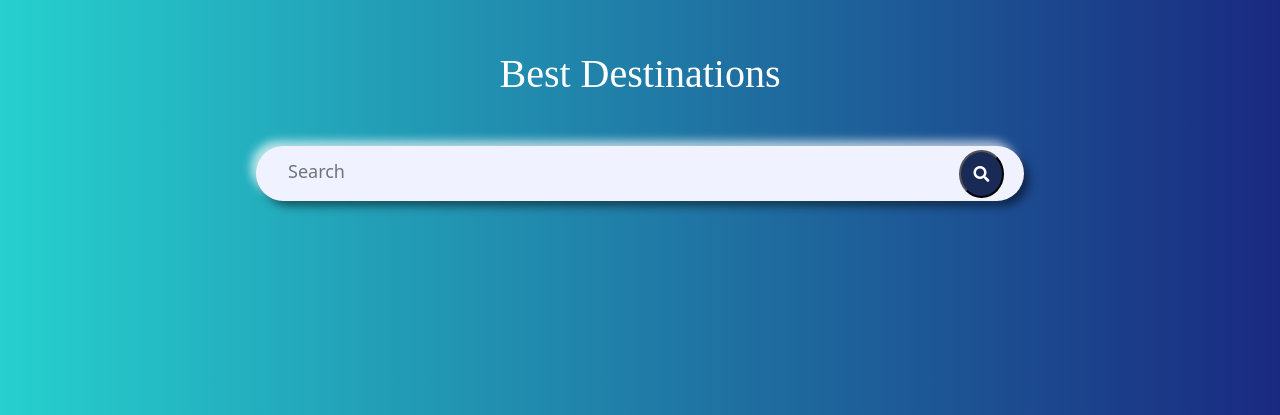
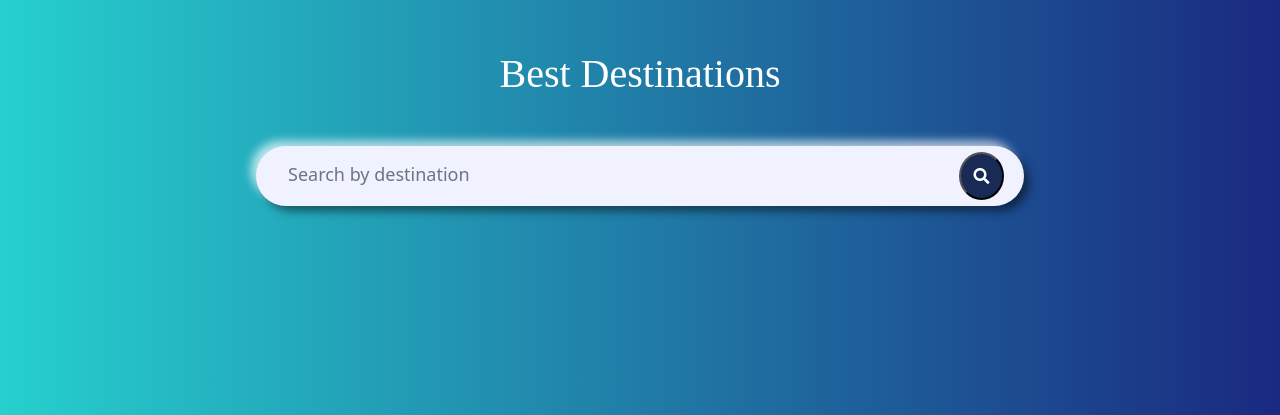
Before and after one commit to jas-sin82/next-destination-club-milestone-3, a Flask app: page /search in a window 1280 px wide. Shown: the part 130-545 px from the top of the page. Run offline with Flask 2, Linux system fonts and the light colour scheme; data that the repository does not hold is empty; some libraries are stand-ins or nearby versions.

Commit message:
Add style and format the file

```diff
--- a/static/css/style.css
+++ b/static/css/style.css
@@ -600,7 +600,7 @@ textarea {
 
 .search-box {
     width: 60%;
-    height: 55px;
+    height: 60px;
     padding: 20px;
     display: flex;
     justify-content: center;
--- a/templates/destinations.html
+++ b/templates/destinations.html
@@ -7,7 +7,7 @@
         <div class=" main-box">
             <div class="search-box mb-5">
                 <input type="text" name="query" id="query" class="form-control search-text pt-3" required
-                    placeholder="Search">
+                    placeholder="Search by destination">
                 <label for="query"></label>
                 <button type="submit" class="searchbtn"><i class="fas fa-search"></i></button>
             </div>
```
